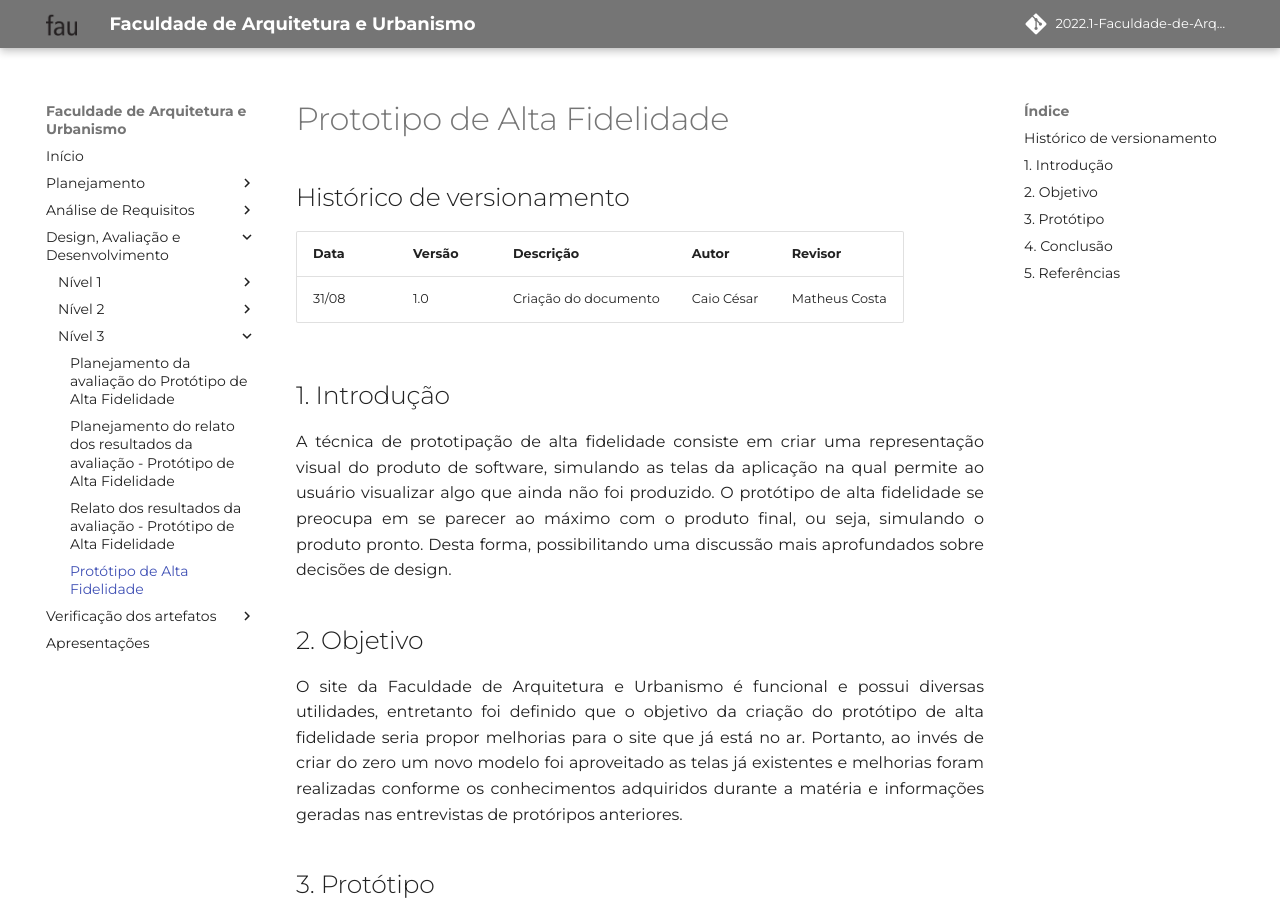
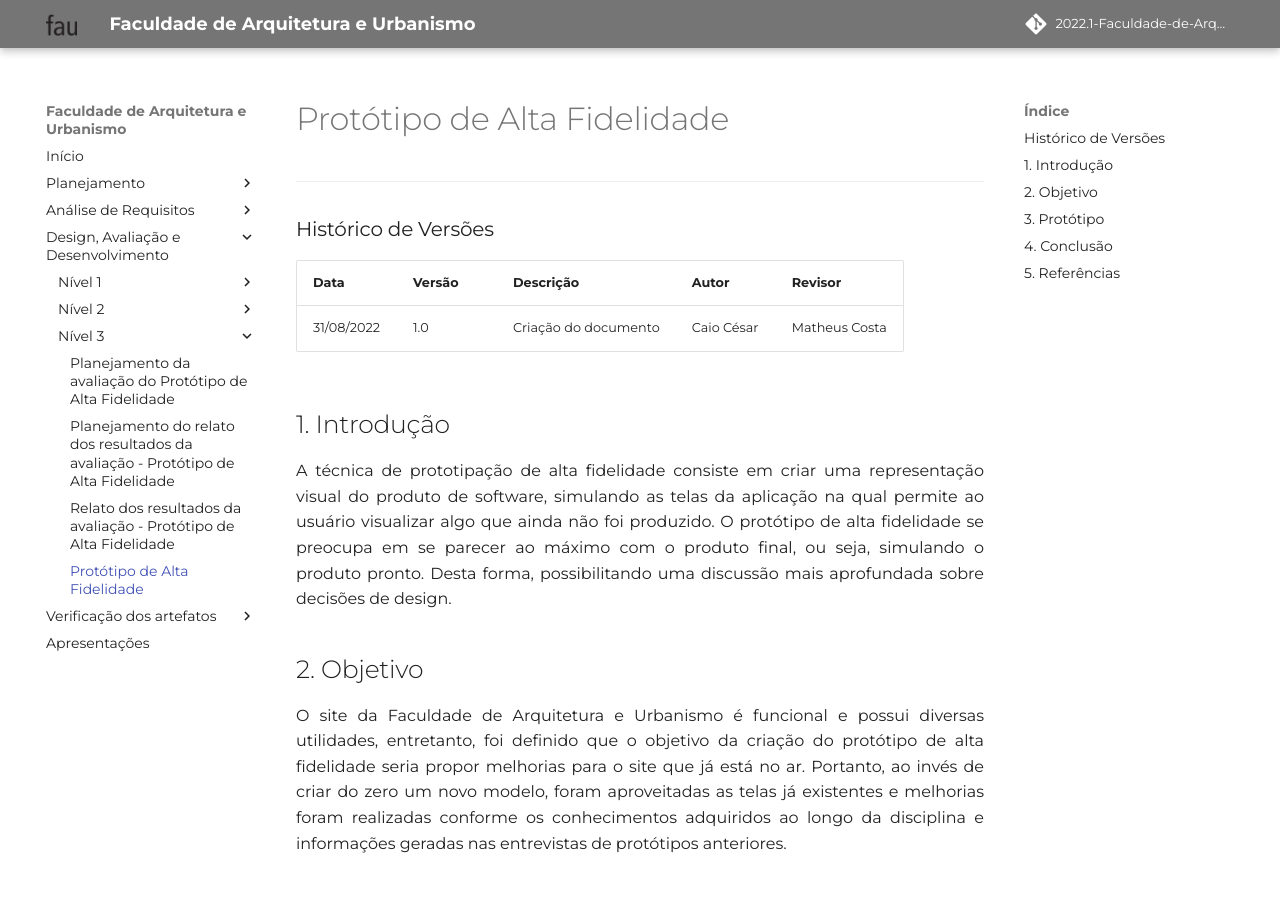
Before and after one commit to Mateusvff/2022.1-Faculdade-de-Arquitetura-e-Urbanismo, an MkDocs documentation site: the page built from docs/designAvalEDesenv/nivel3/prototipo-alta-fidelid.md, in a window 1280 px wide and 900 px high. Built offline with MkDocs 1.6.1 and Material for MkDocs 9.7.7, drawn with Linux system fonts in a browser that asks for light colours; some web fonts are replaced; comment, search, counter and statistics services are not loaded; some of the changed text lies outside the part shown.

Commit message:
:repeat: revisão para o PR

```diff
--- a/docs/designAvalEDesenv/nivel3/prototipo-alta-fidelid.md
+++ b/docs/designAvalEDesenv/nivel3/prototipo-alta-fidelid.md
@@ -1,21 +1,20 @@
-# Prototipo de Alta Fidelidade
-
-## Histórico de versionamento
+***
+### Histórico de Versões
 
 | Data  | Versão | Descrição | Autor | Revisor |
 | --- | --- | --- | --- | --- |
-| 31/08 | 1.0 | Criação do documento | Caio César | Matheus Costa |
+| 31/08/2022 | 1.0 | Criação do documento | Caio César | Matheus Costa |
 
 ## 1. Introdução
 
 <p align="justify">
-A técnica de prototipação de alta fidelidade consiste em criar uma representação visual do produto de software, simulando as telas da aplicação na qual permite ao usuário visualizar algo que ainda não foi produzido. O protótipo de alta fidelidade se preocupa em se parecer ao máximo com o produto final, ou seja, simulando o produto pronto. Desta forma, possibilitando uma discussão mais aprofundados sobre decisões de design.
+A técnica de prototipação de alta fidelidade consiste em criar uma representação visual do produto de software, simulando as telas da aplicação na qual permite ao usuário visualizar algo que ainda não foi produzido. O protótipo de alta fidelidade se preocupa em se parecer ao máximo com o produto final, ou seja, simulando o produto pronto. Desta forma, possibilitando uma discussão mais aprofundada sobre decisões de design.
 </p>
 
 ## 2. Objetivo
 
 <p align="justify">
-O site da Faculdade de Arquitetura e Urbanismo é funcional e possui diversas utilidades, entretanto foi definido que o objetivo da criação do protótipo de alta fidelidade seria propor melhorias para o site que já está no ar. Portanto, ao invés de criar do zero um novo modelo foi aproveitado as telas já existentes e melhorias foram realizadas conforme os conhecimentos adquiridos durante a matéria e informações geradas nas entrevistas de protóripos anteriores.
+O site da Faculdade de Arquitetura e Urbanismo é funcional e possui diversas utilidades, entretanto, foi definido que o objetivo da criação do protótipo de alta fidelidade seria propor melhorias para o site que já está no ar. Portanto, ao invés de criar do zero um novo modelo, foram aproveitadas as telas já existentes e melhorias foram realizadas conforme os conhecimentos adquiridos ao longo da disciplina e informações geradas nas entrevistas de protótipos anteriores.
 </p>
 
 ## 3. Protótipo
@@ -28,10 +27,8 @@ Abaixo temos o protótipo criado pela equipe. <a href="https://www.figma.com/pro
 
 ## 4. Conclusão
 
-Com base no protótipo apresentado nesse documento, que contém diversas melhorias em relação ao atual site da Faculdade de Arquitetura e Urbanismo, será realizada uma avaliação conforme o documento de [planejamento de avaliação do protótipo de alta fidelidade](planej-avaliacao-prototipo-alta-fidelidade.md) para garantir que as alterações realizadas realmente refletiram em um produto de maior qualidade.
+Com base no protótipo apresentado nesse documento, que contém diversas melhorias em relação ao atual site da Faculdade de Arquitetura e Urbanismo, será realizada uma avaliação conforme o documento de [Planejamento da avaliação do protótipo de alta fidelidade](planej-avaliacao-prototipo-alta-fidelidade.md),  para garantir que as alterações realizadas realmente refletiram em um produto de maior qualidade.
 
 ## 5. Referências
 
-<p align="justify">
-PREECE, J.; ROGERS, Y; SHARP, H. Design de Interação: Além da interação homem-computador.
-</p>
+> PREECE, J.; ROGERS, Y; SHARP, H. Design de Interação: Além da interação homem-computador.
```
